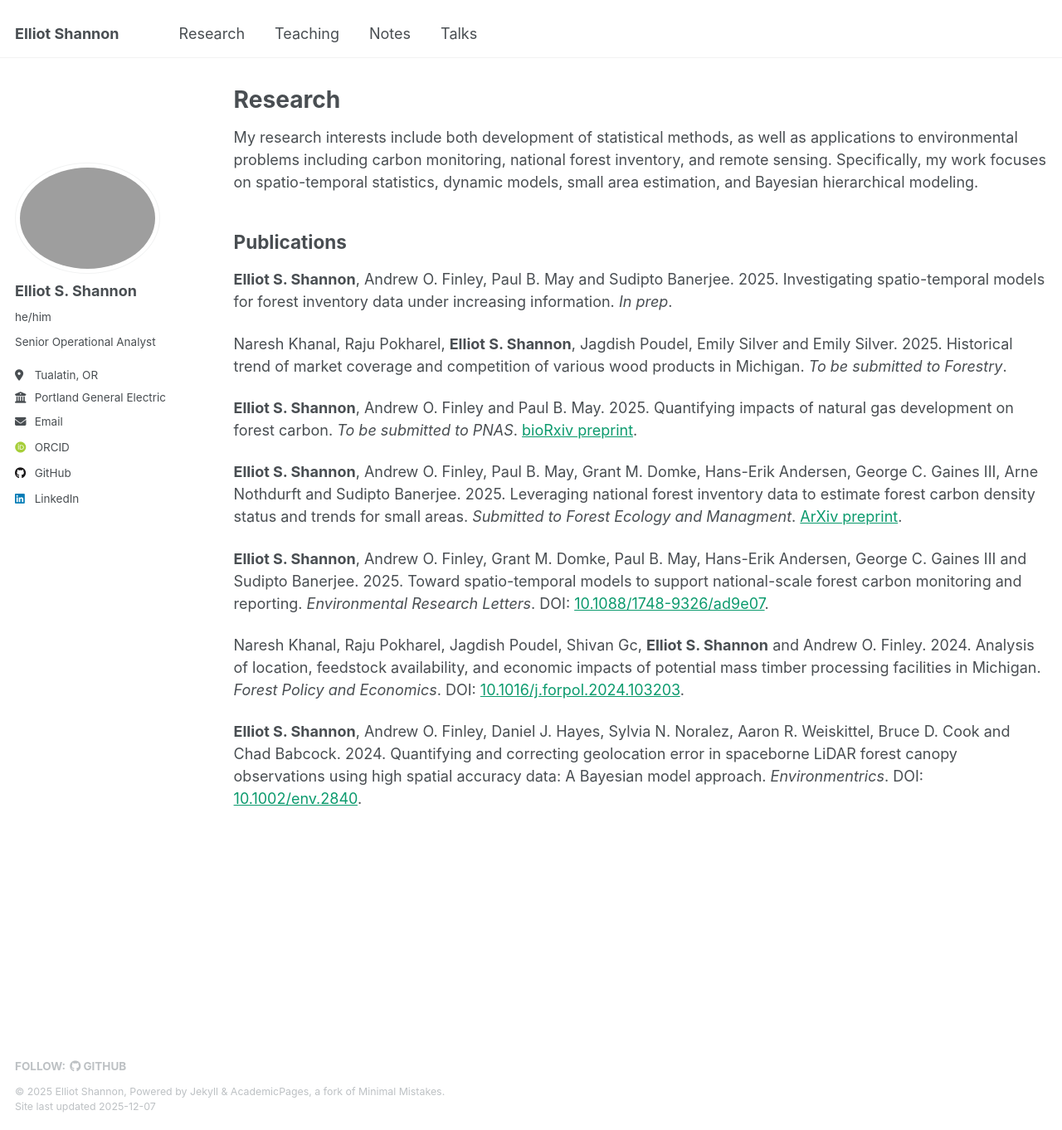
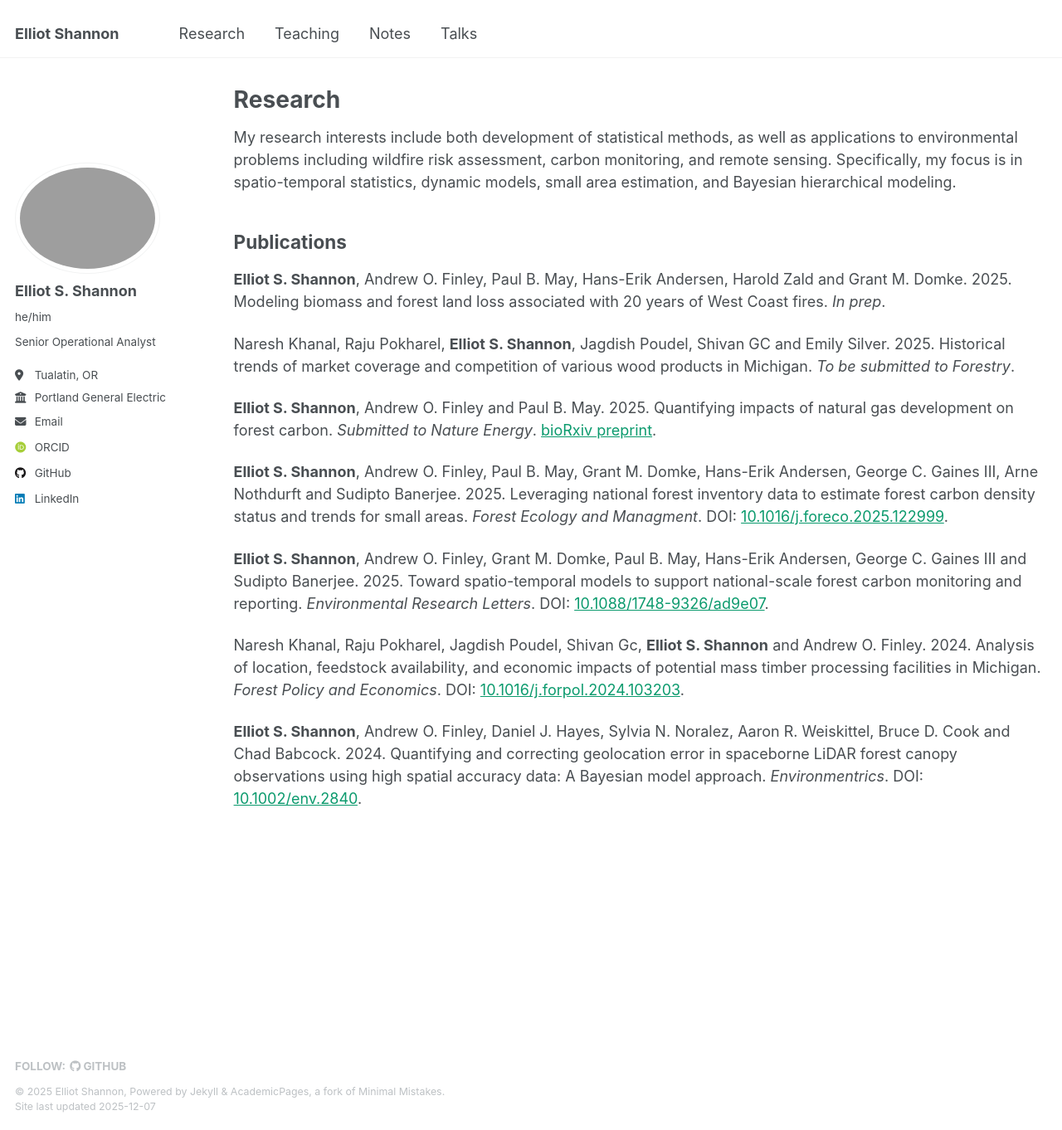
Before and after one commit to elliotshannon/elliotshannon.github.io, a Jekyll site: the page built from _pages/research.md, in a window 1280 px wide and 1362 px high. Shown: the whole window at 83% size. Built offline with Jekyll 4.4.1, drawn with Linux system fonts in a browser that asks for light colours; some web fonts are replaced.

Commit message:
updated research page

```diff
--- a/_pages/research.md
+++ b/_pages/research.md
@@ -7,17 +7,17 @@ author_profile: true
 
 {% include base_path %}
 
-My research interests include both development of statistical methods, as well as applications to environmental problems including carbon monitoring, national forest inventory, and remote sensing. Specifically, my work focuses on spatio-temporal statistics, dynamic models, small area estimation, and Bayesian hierarchical modeling.
+My research interests include both development of statistical methods, as well as applications to environmental problems including wildfire risk assessment, carbon monitoring, and remote sensing. Specifically, my focus is in spatio-temporal statistics, dynamic models, small area estimation, and Bayesian hierarchical modeling.
 
 ## Publications
 
-**Elliot S. Shannon**, Andrew O. Finley, Paul B. May and Sudipto Banerjee. 2025. Investigating spatio-temporal models for forest inventory data under increasing information. *In prep*.
+**Elliot S. Shannon**, Andrew O. Finley, Paul B. May, Hans-Erik Andersen, Harold Zald and Grant M. Domke. 2025. Modeling biomass and forest land loss associated with 20 years of West Coast fires. *In prep*.
 
-Naresh Khanal, Raju Pokharel, **Elliot S. Shannon**, Jagdish Poudel, Emily Silver and Emily Silver. 2025. Historical trend of market coverage and competition of various wood products in Michigan. *To be submitted to Forestry*.
+Naresh Khanal, Raju Pokharel, **Elliot S. Shannon**, Jagdish Poudel, Shivan GC and Emily Silver. 2025. Historical trends of market coverage and competition of various wood products in Michigan. *To be submitted to Forestry*.
 
-**Elliot S. Shannon**, Andrew O. Finley and Paul B. May. 2025. Quantifying impacts of natural gas development on forest carbon. *To be submitted to PNAS*. [bioRxiv preprint](https://doi.org/10.1101/2025.06.23.661107).
+**Elliot S. Shannon**, Andrew O. Finley and Paul B. May. 2025. Quantifying impacts of natural gas development on forest carbon. *Submitted to Nature Energy*. [bioRxiv preprint](https://doi.org/10.1101/2025.06.23.661107).
 
-**Elliot S. Shannon**, Andrew O. Finley, Paul B. May, Grant M. Domke, Hans-Erik Andersen, George C. Gaines III, Arne Nothdurft and Sudipto Banerjee. 2025. Leveraging national forest inventory data to estimate forest carbon density status and trends for small areas. *Submitted to Forest Ecology and Managment*. [ArXiv preprint](https://arxiv.org/abs/2503.08653).
+**Elliot S. Shannon**, Andrew O. Finley, Paul B. May, Grant M. Domke, Hans-Erik Andersen, George C. Gaines III, Arne Nothdurft and Sudipto Banerjee. 2025. Leveraging national forest inventory data to estimate forest carbon density status and trends for small areas. *Forest Ecology and Managment*. DOI: [10.1016/j.foreco.2025.122999](https://doi.org/10.1016/j.foreco.2025.122999).
 
 **Elliot S. Shannon**, Andrew O. Finley, Grant M. Domke, Paul B. May, Hans-Erik Andersen, George C. Gaines III and Sudipto Banerjee. 2025. Toward spatio-temporal models to support national-scale forest carbon monitoring and reporting. *Environmental Research Letters*. DOI: [10.1088/1748-9326/ad9e07](https://doi.org/10.1088/1748-9326/ad9e07).
 
```
